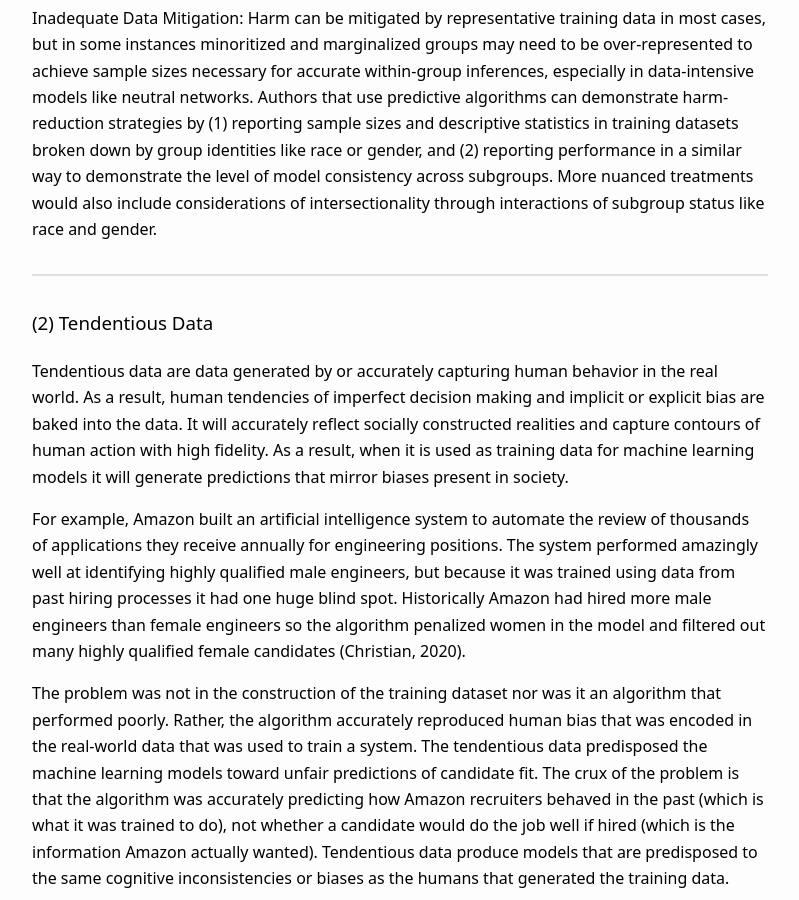
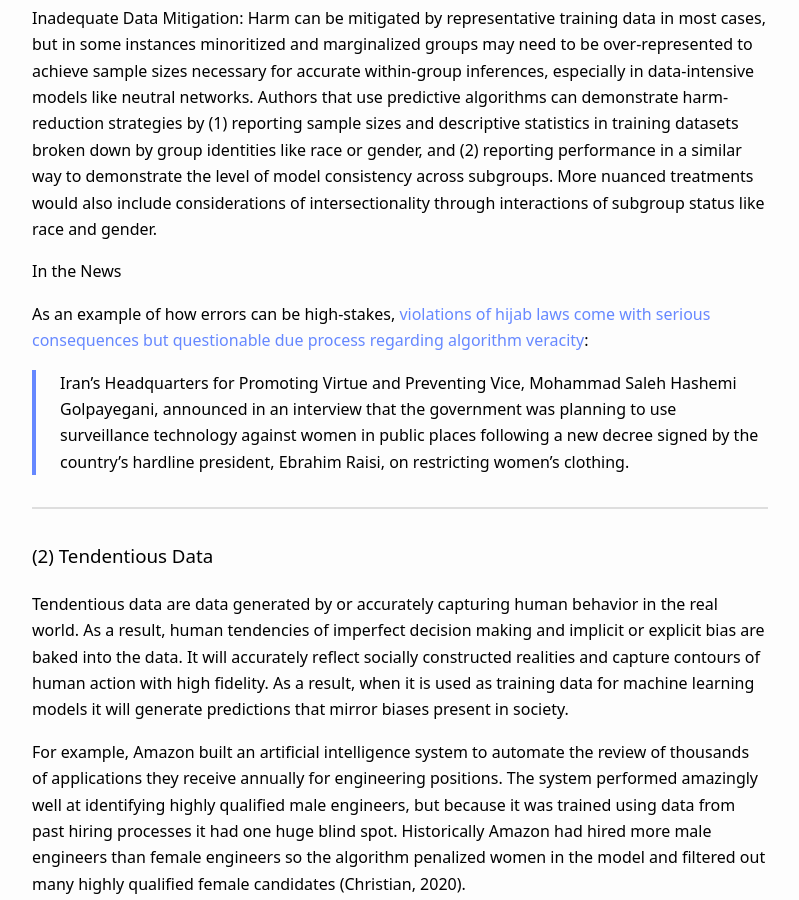
Before and after one commit to lecy/wells-dubois-protocol, a Jekyll site: the page built from index.md, in a window 1280 px wide and 900 px high, scrolled down 2521 px. Shown: the whole window, without its empty margins (240-1039 px from the left). Built offline with Jekyll 4.4.1, drawn with Linux system fonts in a browser that asks for light colours.

Commit message:
Update index.md

```diff
--- a/index.md
+++ b/index.md
@@ -47,6 +47,12 @@ The Wells-Du Bois protocol is a process by which authors or engineers can assess
 Buolamwini and Gebru (2018) identified public harms caused by the deployment of facial recognition software that was calibrated with image databases that consisted of a larger number of light-skinned males than women and people with darker skin tones. As a result, the misclassification rate for darker-skinned female faces (34.7% error rate) was 43 times higher than lighter-skinned males (0.8% error rate). Poor performance that originates from lack of representation in training data disproportionately affects women of color.
 
 **Inadequate Data Mitigation**: Harm can be mitigated by representative training data in most cases, but in some instances minoritized and marginalized groups may need to be over-represented to achieve sample sizes necessary for accurate within-group inferences, especially in data-intensive models like neutral networks. Authors that use predictive algorithms can demonstrate harm-reduction strategies by (1) reporting sample sizes and descriptive statistics in training datasets broken down by group identities like race or gender, and (2) reporting performance in a similar way to demonstrate the level of model consistency across subgroups. More nuanced treatments would also include considerations of intersectionality through interactions of subgroup status like race and gender.
+
+**In the News**
+
+As an example of how errors can be high-stakes, [violations of hijab laws come with serious consequences but questionable due process regarding algorithm veracity](https://www.deseret.com/utah/2023/1/11/23550122/iran-using-facial-recognition-techology-enforce-hijab-law):
+
+> Iran’s Headquarters for Promoting Virtue and Preventing Vice, Mohammad Saleh Hashemi Golpayegani, announced in an interview that the government was planning to use surveillance technology against women in public places following a new decree signed by the country’s hardline president, Ebrahim Raisi, on restricting women’s clothing.
 
 ------------
 
```
